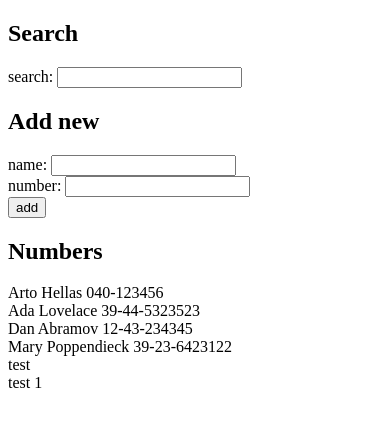
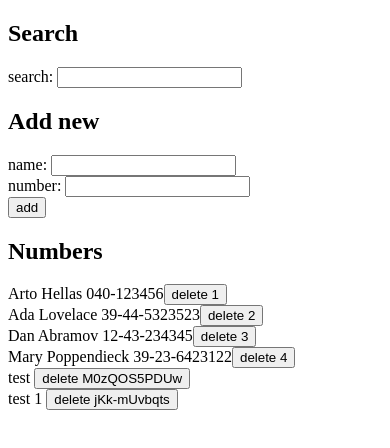
Before and after one commit to non-rp/full-stack-open, a React (Vite) app in the folder part2/phonebook/: page / in a window 390 px wide. Shown: the top 448 px of the page. Built offline with nearby package versions, Linux system fonts and the light colour scheme; data requests are answered from the project's data file.

Commit message:
2.14: The Phonebook step 9

```diff
--- a/part2/phonebook/src/App.jsx
+++ b/part2/phonebook/src/App.jsx
@@ -55,13 +55,25 @@ const App = () => {
     setSearch(value)
   }
 
+  const handleDelete = (id, name) => {
+    const validate = window.confirm(`Are you sure you want to delete ${name}`)
+
+    if(!validate) return
+
+    personsService
+      .deleteRow(id)
+      .then((data) =>  {
+        setPersons(prev => prev.filter(person => person.id != data.id))
+      })
+  }
+
   const filtered = persons.filter((person) => person.name.toLowerCase().includes(search.toLowerCase()))
 
   return (
     <div>
       <Search handleSearch={handleSearch} />
       <Form values={{newName, newNumber}} handlers={{handleSubmit, handleNameInput, handleNumberInput}} />
-      {<List items={filtered} />}
+      {<List items={filtered} handleDelete={handleDelete} />}
     </div>
   )
 }
--- a/part2/phonebook/src/components/List.jsx
+++ b/part2/phonebook/src/components/List.jsx
@@ -1,11 +1,11 @@
 import Person from './Person'
 
-const List = ({items}) => {
+const List = ({items, handleDelete }) => {
  return (
     <>
         <h2>Numbers</h2>
         <div>
-            {items  && items.map((item) => <Person key={item.id} person={item} /> )}
+            {items  && items.map((item) => <Person key={item.id} person={item} handleDelete={handleDelete} /> )}
         </div>
     </>
  )
--- a/part2/phonebook/src/components/Person.jsx
+++ b/part2/phonebook/src/components/Person.jsx
@@ -1,8 +1,11 @@
-const Person = ({person}) => {
-    const {name, number} = person
+const Person = ({person, handleDelete}) => {
+    const {name, number, id} = person
     return (
         <div>
             {name} {number}
+            <button onClick={() => handleDelete(id, name)}>
+                delete {id}
+            </button>
         </div>
     )
 }
--- a/part2/phonebook/src/services/persons.js
+++ b/part2/phonebook/src/services/persons.js
@@ -10,4 +10,9 @@ const create = object => {
    return axios.post(baseUrl, object)
 }
 
-export default { getAll, create }
+const deleteRow = id => {
+    const response = axios.delete(`${baseUrl}/${id}`)
+    return response.then(response => response.data)
+}
+
+export default { getAll, create, deleteRow }
```
